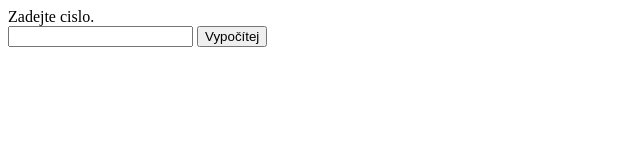
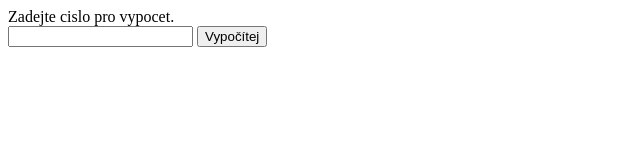
Before and after one commit to Tomisek-Ondrej/VAP, a plain HTML site: page index.html in a window 1280 px wide. Shown: the full height of the page, 0-640 px from the left. Drawn offline with Linux system fonts and the light colour scheme.

Commit message:
Změna popisu

```diff
--- a/index.html
+++ b/index.html
@@ -9,7 +9,7 @@
 </head>
 <body>
     <script src="index.js"></script>
-    <div>Zadejte cislo.<div>
+    <div>Zadejte cislo pro vypocet.<div>
     <input type="number" id="vstup">
     <input type="button" onclick="vypocitej()" value="Vypočítej">
 </body>
```
